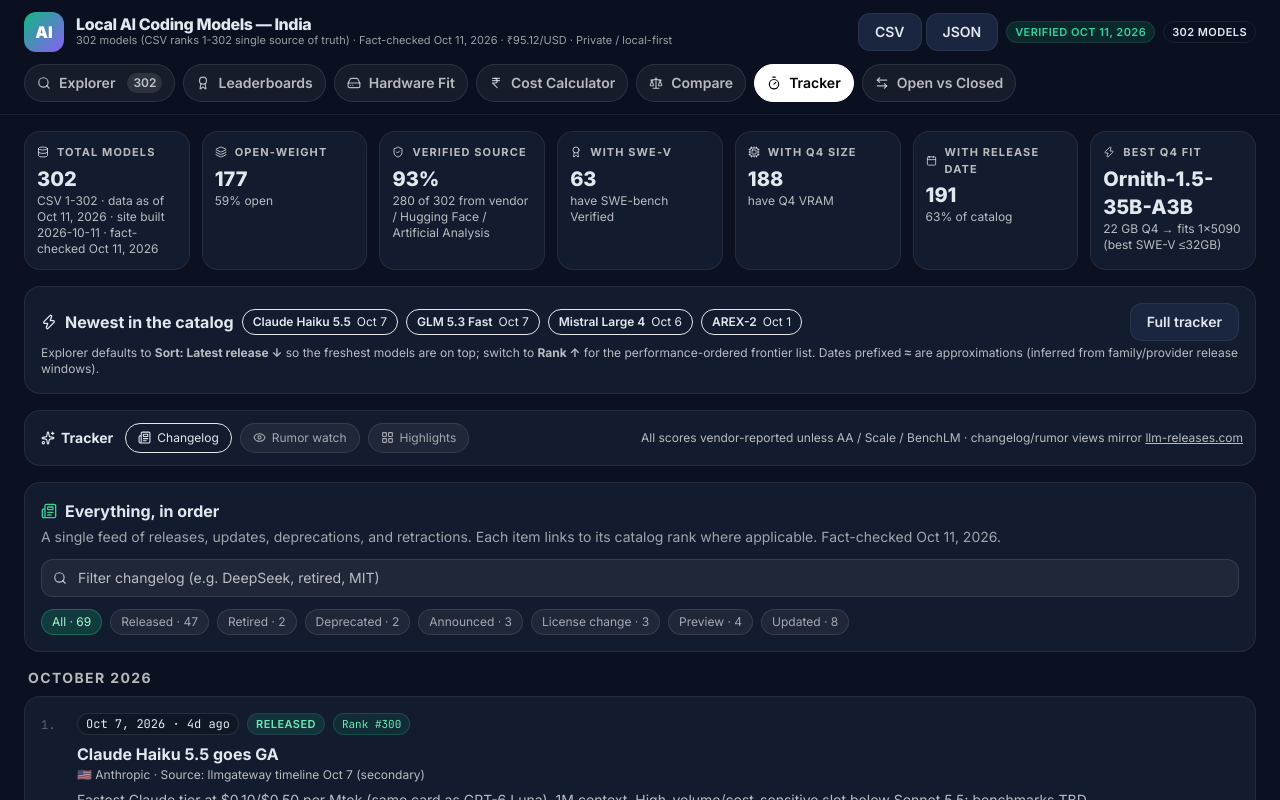
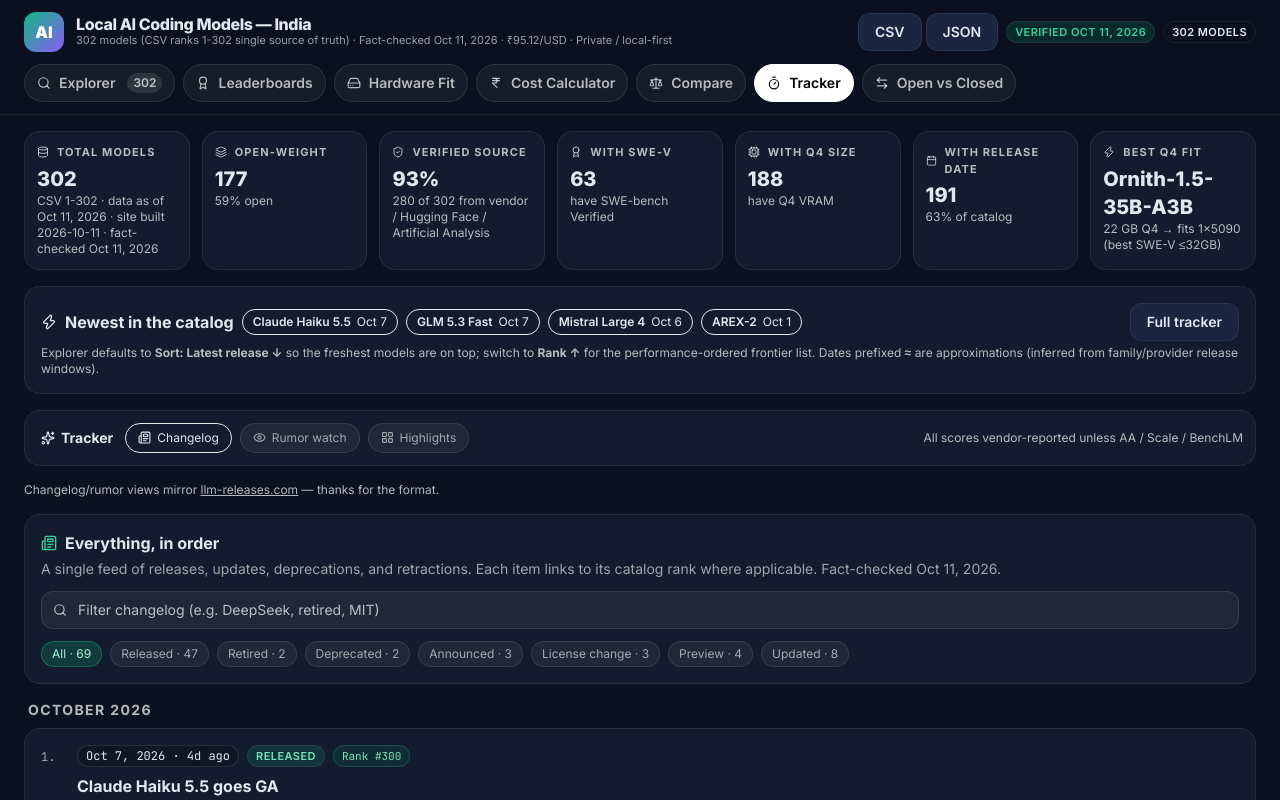
Before and after one commit to sachindeepcleaning-coder/ai-tracker, a React (Vite) app in the folder frontend/: page / in a window 1280 px wide. Both pictures are taken after a click on the button "Full tracker". Shown: the top 800 px of the page. Built offline with nearby package versions, Linux system fonts and the light colour scheme.

Commit message:
a11y: fix tablist, headings, scroll region, contrast; polish 8 notes

```diff
--- a/frontend/src/components/HardwareFit.tsx
+++ b/frontend/src/components/HardwareFit.tsx
@@ -52,7 +52,7 @@
             </button>
           ))}
         </div>
-        <div className="overflow-auto mt-4 max-h-[70vh]">
+        <div className="overflow-auto mt-4 max-h-[70vh]" tabIndex={0} role="region" aria-label="Hardware fit matrix (scrollable)">
           <table className="w-full text-xs">
             <thead className="sticky top-0 z-10 bg-[var(--bg-card)]">
               <tr className="border-b border-white/10">
--- a/frontend/src/components/Leaderboards.tsx
+++ b/frontend/src/components/Leaderboards.tsx
@@ -25,7 +25,7 @@
     <div className="space-y-4">
       <div className="card p-4">
         <div className="flex items-center gap-2 flex-wrap">
-          <h3 className="font-bold flex items-center gap-2"><ScatterIcon size={16} className="text-violet-400" aria-hidden="true" /> Value frontier (analytics)</h3>
+          <h2 className="font-bold flex items-center gap-2 text-base"><ScatterIcon size={16} className="text-violet-400" aria-hidden="true" /> Value frontier (analytics)</h2>
           <div className="ml-auto flex gap-1">
             {SCATTER_METRICS.map((s) => (
               <button
--- a/frontend/src/components/Tracker.tsx
+++ b/frontend/src/components/Tracker.tsx
@@ -124,7 +124,7 @@
               return (
                 <li key={item.id} className="card p-4">
                   <div className="flex items-start gap-3">
-                    <span className="text-xs font-mono text-white/30 mt-1 w-6 shrink-0" aria-hidden="true">{idx + 1}.</span>
+                    <span className="text-xs font-mono text-white/60 mt-1 w-6 shrink-0" aria-hidden="true">{idx + 1}.</span>
                     <div className="min-w-0 flex-1">
                       <div className="flex items-center gap-2 flex-wrap">
                         <span className="text-xs font-mono bg-black/20 border border-white/10 rounded-full px-2 py-0.5" title={timeAgo(item.date)}>
@@ -420,8 +420,9 @@
             </button>
           )
         })}
-        <span className="ml-auto text-xs text-white/70">All scores vendor-reported unless AA / Scale / BenchLM · changelog/rumor views mirror <a href="https://llm-releases.com/changelog" target="_blank" rel="noopener noreferrer" className="underline hover:text-white/90">llm-releases.com</a></span>
+        <span className="ml-auto text-xs text-white/70">All scores vendor-reported unless AA / Scale / BenchLM</span>
       </div>
+      <p className="text-xs text-white/70">Changelog/rumor views mirror <a href="https://llm-releases.com/changelog" target="_blank" rel="noopener noreferrer" className="underline hover:text-white/90">llm-releases.com</a> — thanks for the format.</p>
 
       {view === 'changelog' && <ChangelogView onOpenModel={onOpenModel} />}
       {view === 'rumors' && <RumorsView />}
```
Also changed, not shown: frontend/public/data.json, frontend/src/data.json, 1 other file (tests, documents, lock files or other folders).
